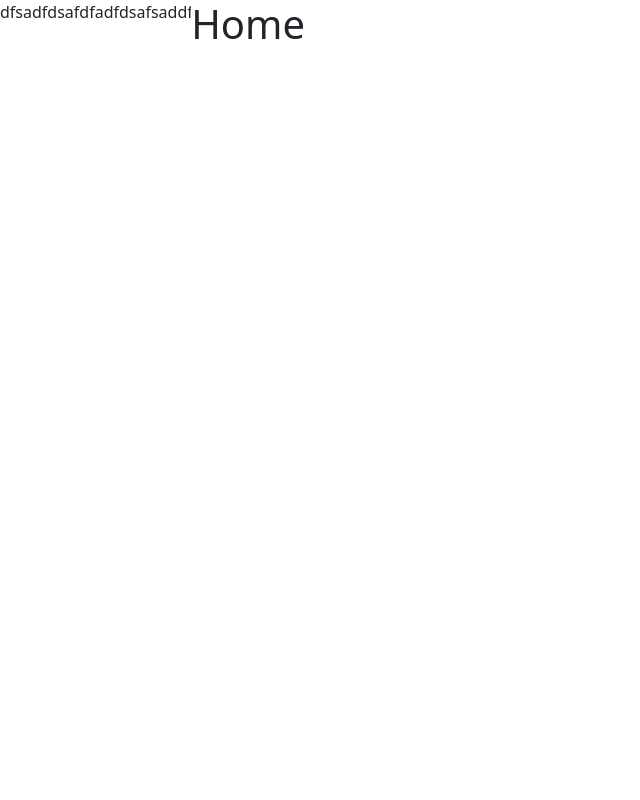
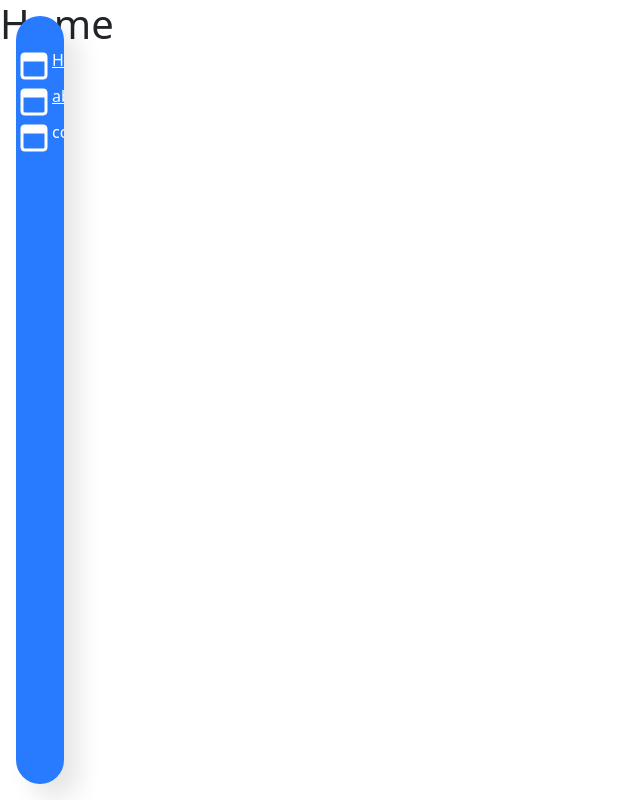
Before and after one commit to casco55/chachi, a React (Vite) app: page / in a window 1280 px wide. Shown: the whole page, without its empty margins (0-640 px from the left). Built offline with nearby package versions, Linux system fonts and the light colour scheme.

Commit message:
actualizando navbar

```diff
--- a/src/routes/RouterApp.jsx
+++ b/src/routes/RouterApp.jsx
@@ -6,8 +6,8 @@ export const RouterApp = () => {
   return (
     <>
       <FullHeightSection>
-        <SideNavBar />
         <Router>
+          <SideNavBar />
           <div className="w-100">
             <Routes>
               <Route path="/" element={<h1>Home</h1>} />
--- a/src/widgets/navbar/sideNavBar/index.jsx
+++ b/src/widgets/navbar/sideNavBar/index.jsx
@@ -1,9 +1,35 @@
+import { Link } from "react-router-dom";
+import { TbLayoutNavbarFilled } from "react-icons/tb";
 import "./style/style.scss";
 export const SideNavBar = () => {
   return (
     <>
-      <div className="side-nav-bar cursor-pointer">
-        dfsadfdsafdfadfdsafsaddffasd
+      <div className="navigation ">
+        <div>
+          <Link to="/" className="text-white d-flex col-12">
+            <div>
+              <TbLayoutNavbarFilled size={36} />
+            </div>
+            <span className="title">Home</span>
+          </Link>
+        </div>
+        <Link to="/" className="text-white d-flex col-12">
+          <div>
+            <TbLayoutNavbarFilled size={36} />
+          </div>
+          <span className="title">about</span>
+        </Link>
+        <div>
+          <Link
+            to="/"
+            className="text-decoration-none text-white d-flex col-12"
+          >
+            <div>
+              <TbLayoutNavbarFilled size={36} />
+            </div>{" "}
+            <span className="title">contact</span>
+          </Link>
+        </div>
       </div>
     </>
   );
--- a/src/widgets/navbar/sideNavBar/style/style.scss
+++ b/src/widgets/navbar/sideNavBar/style/style.scss
@@ -1,10 +1,11 @@
-@import "../../../../styles/styles.scss";
-.side-nav-bar {
+.navigation {
+  position: fixed;
+  inset: 1rem;
+  width: 3rem;
+  background: #287bff;
+  border-radius: 1.5rem;
+  box-shadow: 15px 15px 25px rgba(0, 0, 0, 0.1);
   overflow-x: hidden;
-  width: 3rem;
-  transition: all 0.3s ease-in-out;
-  interpolate-size: allow-keywords;
-  &:hover {
-    width: auto;
-  }
+  padding-top: 2rem;
+  padding-bottom: 2rem;
 }
```
